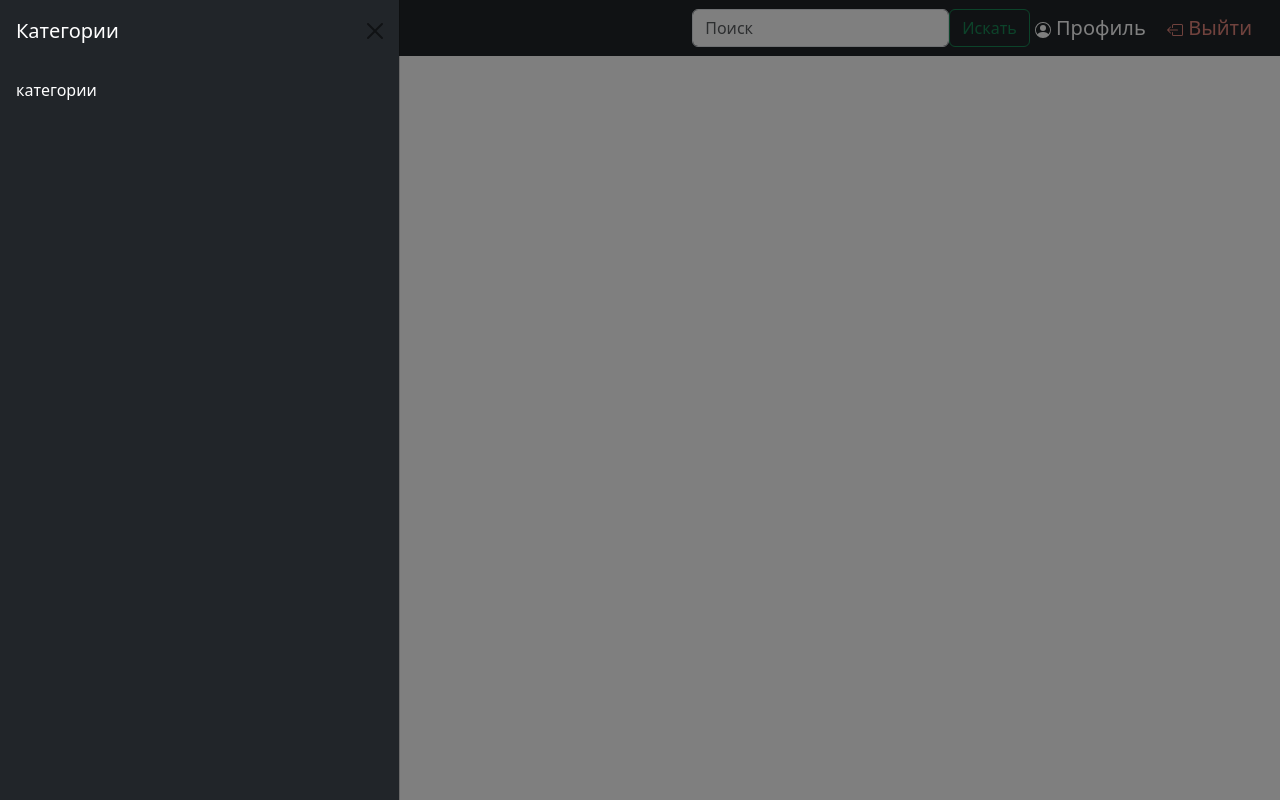
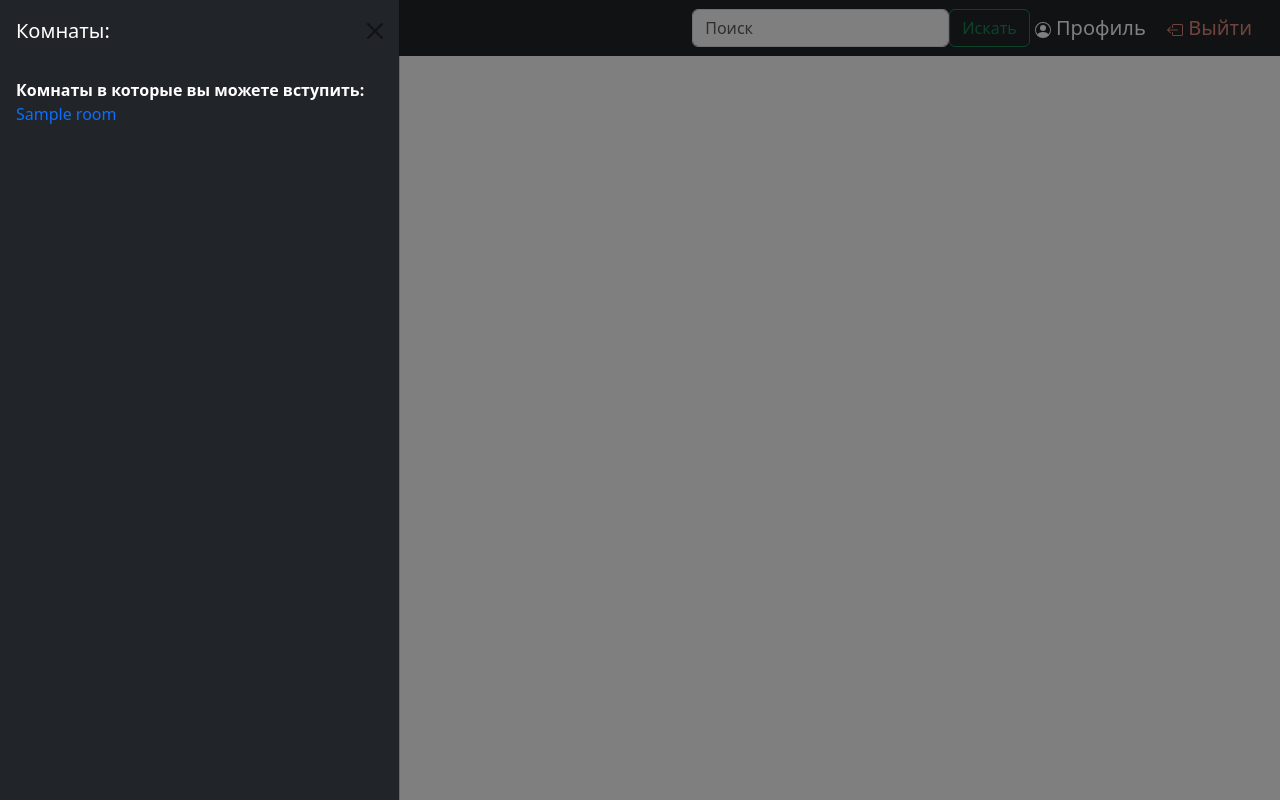
Before and after one commit to lucorus/Chat, a Django app: page / in a window 1280 px wide, after a click on "Комнаты". Run offline with Django 4.2, Linux system fonts and the light colour scheme; a user stored in the database is signed in; tables that the repository leaves empty hold one stand-in row (values such as "Sample post").

Commit message:
add room model

```diff
--- a/mysite/chat/models.py
+++ b/mysite/chat/models.py
@@ -5,7 +5,7 @@ from django.db import models
 class CustomUser(AbstractUser):
     username = models.CharField(max_length=20, unique=True, verbose_name='Имя пользователя')
     slug = models.SlugField()
-    avatar = models.ImageField(upload_to='images/', blank=True)
+    avatar = models.ImageField(upload_to='images/avatar/', blank=True)
     description = models.CharField(max_length=40, blank=True, verbose_name='Статус')
     is_banned = models.BooleanField(default=False, verbose_name='Забанен')
     friends = models.ManyToManyField('CustomUser', blank=True, related_name='user_friends', verbose_name='Друзья')
@@ -16,3 +16,21 @@ class CustomUser(AbstractUser):
     class Meta:
         verbose_name = 'Пользователь'
         verbose_name_plural = 'Пользователи'
+
+
+class Room(models.Model):
+    title = models.CharField(max_length=45, unique=True, verbose_name='Название')
+    slug = models.SlugField()
+    creator = models.ForeignKey(CustomUser, on_delete=models.CASCADE, related_name='rooms_creator', verbose_name='Создатель')
+    admins = models.ManyToManyField(CustomUser, related_name='rooms_admin', blank=True, verbose_name='Администраторы')
+    room_avatar = models.ImageField(upload_to='images/room_avatar/', blank=True, verbose_name='Фото группы')
+    participants = models.ManyToManyField(CustomUser, related_name='rooms', blank=True, verbose_name='Участники')
+    is_banned = models.BooleanField(default=False, verbose_name='Группа заблокирована?')
+    is_public = models.BooleanField(default=True, verbose_name='Это публичная группа?')
+
+    def __str__(self):
+        return self.title
+
+    class Meta:
+        verbose_name = 'Комната'
+        verbose_name_plural = 'Комнаты'
--- a/mysite/chat/templates/chat/main_page.html
+++ b/mysite/chat/templates/chat/main_page.html
@@ -2,7 +2,7 @@
 <html lang="ru">
 <head>
     <meta charset="UTF-8">
-    <title>Вопросы</title>
+    <title>Выбор комнаты</title>
      <link href="https://cdn.jsdelivr.net/npm/bootstrap@5.3.0-alpha1/dist/css/bootstrap.min.css" rel="stylesheet" integrity="sha384-GLhlTQ8iRABdZLl6O3oVMWSktQOp6b7In1Zl3/Jr59b6EGGoI1aFkw7cmDA6j6gD" crossorigin="anonymous">
 </head>
 <body>
@@ -26,7 +26,7 @@
         <li class="nav-item dropdown">
 
           <a class="nav-link" data-bs-toggle="offcanvas" href="#offcanvasExample" role="button" aria-controls="offcanvasExample">
-            Категории
+            Комнаты
           </a>
 
         </li>
@@ -34,16 +34,15 @@
 
       </ul>
 
+      {% if request.user.is_authenticated %}
 
-      <form action="" method="get" class="d-flex" enctype="multipart/form-data" role="search">
+      <form action="{% url 'room' %}" method="get" class="d-flex" enctype="multipart/form-data" role="search">
 
         {% csrf_token %}
-        <input name="q" class="form-control mr-sm-2" type="search" placeholder="Поиск" aria-label="Search" required="">
+        <input name="room_name" class="form-control mr-sm-2" type="search" placeholder="Поиск" aria-label="Search" required="">
         <button style="margin-right: 5px" class="btn btn-outline-success" type="submit">Искать</button>
 
       </form>
-
-      {% if request.user.is_authenticated %}
 
       <div align="right">
 
@@ -126,21 +125,42 @@
 </nav>
 
 
+{% block offcanvas %}
 <div class="offcanvas offcanvas-start bg-dark" tabindex="-1" id="offcanvasExample" aria-labelledby="offcanvasExampleLabel" style="color: white">
   <div class="offcanvas-header">
-    <h5 class="offcanvas-title" id="offcanvasExampleLabel">Категории</h5>
+    <h5 class="offcanvas-title" id="offcanvasExampleLabel">Комнаты:</h5>
     <button type="button" class="btn-close" data-bs-dismiss="offcanvas" aria-label="Close"></button>
   </div>
   <div class="offcanvas-body ">
-
-            категории
+    <b>Комнаты в которые вы можете вступить:</b>
+  {% for item in rooms %}
+      <br><a href="{% url 'room' room_name=item.title %}" style="text-decoration: none;">{{ item.title }}</a>
+  {% endfor %}
 
   </div>
 </div>
+{% endblock %}
 
 {% endblock %}
 
 
+
+{% block content %}
+<div class="container">
+
+  {% if message %}
+  <p class="alert alert-info" align="center">
+     <svg xmlns="http://www.w3.org/2000/svg" width="22" height="22" fill="currentColor" class="bi bi-info-circle" viewBox="0 0 16 20">
+        <path d="M8 15A7 7 0 1 1 8 1a7 7 0 0 1 0 14zm0 1A8 8 0 1 0 8 0a8 8 0 0 0 0 16z"/>
+        <path d="m8.93 6.588-2.29.287-.082.38.45.083c.294.07.352.176.288.469l-.738 3.468c-.194.897.105 1.319.808 1.319.545 0 1.178-.252 1.465-.598l.088-.416c-.2.176-.492.246-.686.246-.275 0-.375-.193-.304-.533L8.93 6.588zM9 4.5a1 1 0 1 1-2 0 1 1 0 0 1 2 0z"/>
+     </svg>
+    {{ message }}
+  </p>
+  {% endif %}
+
+
+</div>
+{% endblock %}
 
 
 </body>
--- a/mysite/chat/urls.py
+++ b/mysite/chat/urls.py
@@ -1,10 +1,11 @@
 from django.urls import path
+from . import views
 
-from . import views
 
 urlpatterns = [
     path('', views.main_page, name="main_page"),
-    path("<str:room_name>/", views.room, name="room"),
+    path('room/', views.room, name='room'),
+    path('room/<str:room_name>', views.room, name='room'),
     path('profile', views.profile, name='profile'),
     path('profile/<slug:slug>', views.profile, name='profile'),
     path('register', views.user_register, name='register'),
--- a/mysite/chat/views.py
+++ b/mysite/chat/views.py
@@ -1,4 +1,5 @@
 from django.contrib.auth.decorators import login_required
+from django.db.models import Q
 from django.shortcuts import render, redirect
 from django.contrib.auth import login, logout
 from unidecode import unidecode
@@ -7,12 +8,23 @@ from .forms import *
 
 
 def main_page(request):
-    return render(request, "chat/main_page.html", {'form': UserLoginForm})
+    rooms = Room.objects.filter(Q(is_public=True) | Q(participants=request.user))
+    return render(request, "chat/main_page.html", {'form': UserLoginForm, 'rooms': rooms})
 
 
 @login_required
-def room(request, room_name):
-    return render(request, "chat/room.html", {"room_name": room_name, 'user': request.user})
+def room(request, room_name=None):
+    if room_name == None:
+        room_name = request.GET.get('room_name')
+
+    try:
+        room = Room.objects.get(title=room_name, is_banned=False)
+        if room.is_public or request.user in room.participants.all():
+            return render(request, "chat/room.html", {"room_name": room_name, 'user': request.user, 'room': room})
+        else:
+            return redirect('main_page')
+    except:
+        return redirect('main_page')
 
 
 @login_required
```
Also changed, not shown: mysite/chat/admin.py (+7 -1 lines), mysite/chat/templates/chat/room.html (+17 -2 lines).
